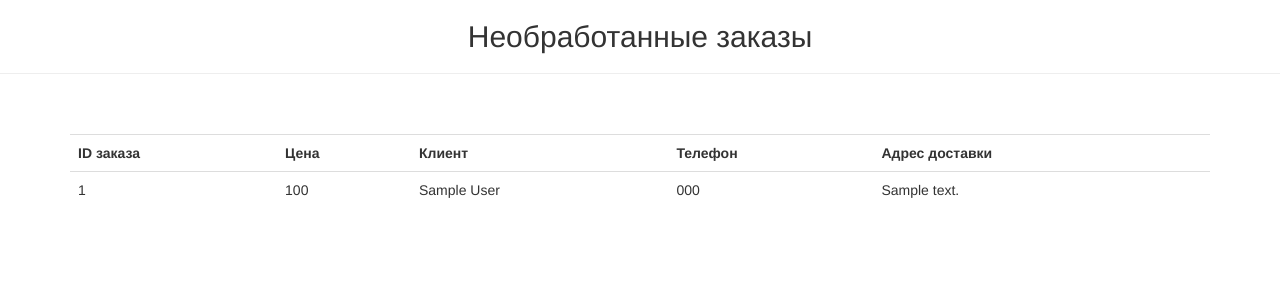
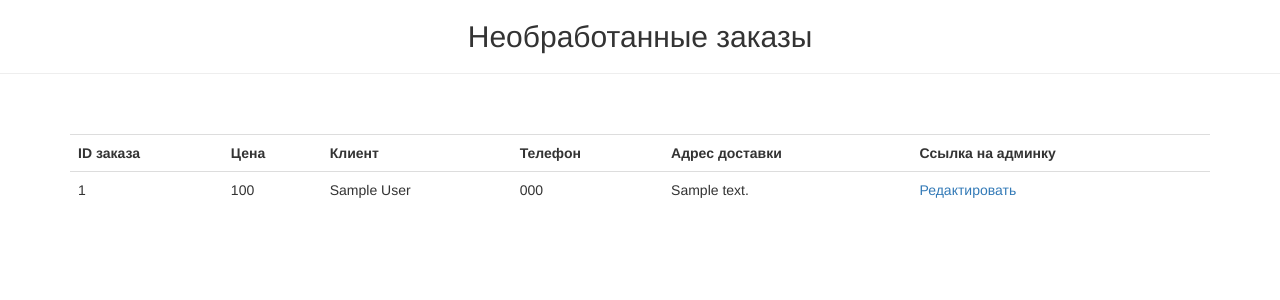
Before and after one commit to Sterrrrest/star-burger-master, a Django app: page /manager/orders/ in a window 1280 px wide. Shown: the part 52-352 px from the top of the page. Run offline with Django 3.2, Linux system fonts and the light colour scheme; a user stored in the database is signed in; tables that the repository leaves empty hold one stand-in row (values such as "Sample post"); parts of the project's set-up code (start-up, migrations or seed data) failed here and were passed over; some libraries are stand-ins or nearby versions.

Commit message:
Added changing order

```diff
--- a/restaurateur/templates/order_items.html
+++ b/restaurateur/templates/order_items.html
@@ -18,6 +18,7 @@
       <th>Клиент</th>
       <th>Телефон</th>
       <th>Адрес доставки</th>
+      <th>Ссылка на админку</th>
     </tr>
 
     {% for item in orders %}
@@ -27,6 +28,7 @@
         <td>{{item.firstname}} {{item.lastname}}</td>
         <td>{{item.phonenumber}}</td>
         <td>{{item.address}}</td>
+        <td><a href = "{% url 'admin:foodcartapp_order_change' object_id=item.id %}"> Редактировать</a></td>
       </tr>
     {% endfor %}
    </table>
```
